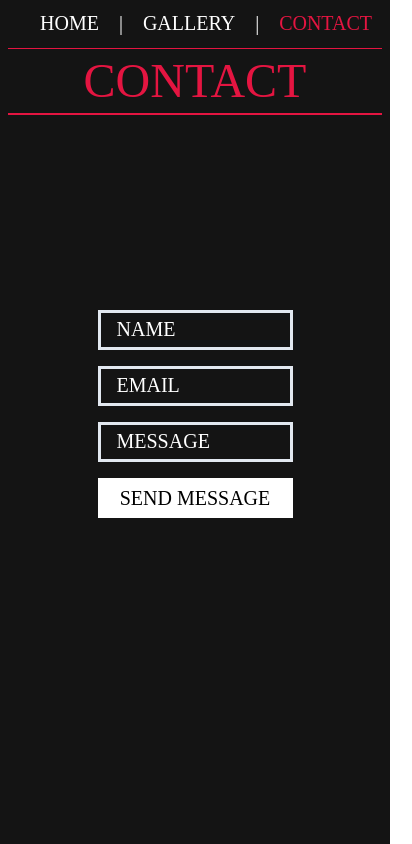
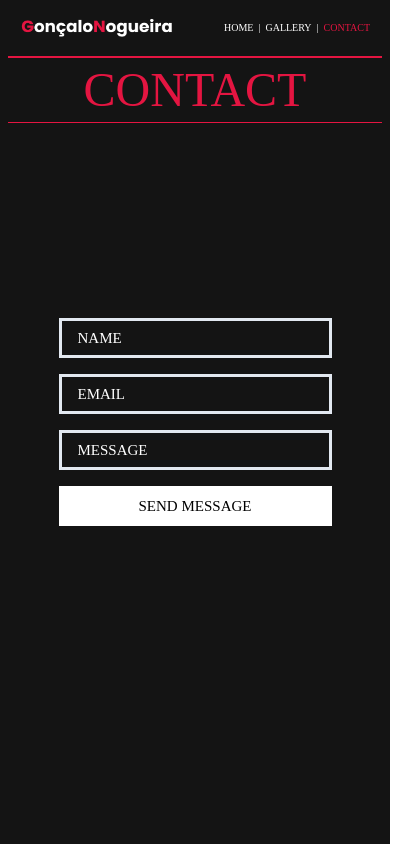
Before and after one commit to nogElBoss/galerydemo, a Next.js app: page /contact in a window 390 px wide. Shown: the whole page, 412 px wide, since content can reach past the window. Built offline with nearby package versions, Linux system fonts and the light colour scheme.

Commit message:
mobile corrigido

```diff
--- a/components/atoms/button.tsx
+++ b/components/atoms/button.tsx
@@ -10,7 +10,7 @@ function Buttons({ label, width }: ButtonType) {
         <Button
             fontFamily="Bodoni MT"
             fontWeight="light"
-            fontSize="20px"
+            fontSize={{ base: '15px', md: '20px', lg: '25px' }}
             minW="60px"
             borderRadius={0}
             color="black"
--- a/components/atoms/input.tsx
+++ b/components/atoms/input.tsx
@@ -15,7 +15,7 @@ function Inputs({ width, color, placeholder, type, margin }: InputType) {
         <Input
             fontFamily="Bodoni MT"
             fontWeight="light"
-            fontSize="20px"
+            fontSize={{ base: '15px', md: '20px', lg: '25px' }}
             mb={margin}
             type={type}
             minW="100px"
--- a/components/atoms/mainTitle.tsx
+++ b/components/atoms/mainTitle.tsx
@@ -9,7 +9,7 @@ function MainTitle({ text }: MainTitleType) {
         <Heading
             fontFamily="Bodoni MT"
             color='#e41541'
-            fontSize="9rem"
+            fontSize={{ base: '3.5rem', md: '7rem', lg: '9rem' }}
             fontWeight="light"
         >
             {text}
--- a/components/atoms/text.tsx
+++ b/components/atoms/text.tsx
@@ -11,7 +11,7 @@ function Texts({ color, text }: TextType) {
         <Text
             fontFamily="Bodoni MT"
             color={color}
-            fontSize="20px"
+            fontSize={{ base: '10px', md: '24px', lg: '30px' }}
             fontWeight="light"
 
         >
--- a/components/molecules/nav.tsx
+++ b/components/molecules/nav.tsx
@@ -3,25 +3,25 @@ import Links from '../atoms/link'
 import Texts from '../atoms/text'
 
 type HeaderType = {
-    pr: string
+    pr: {}
     active: string
 }
 
 function Nav({ pr, active }: HeaderType) {
     if (active == "home") {
         return (
-            <HStack spacing='20px' pr={pr}>
+            <HStack spacing={{ base: '5px', md: '20px', lg: '25px' }} pr={pr}>
                 <Links color='#e41541' text="HOME" href='/' />
                 <Texts color="white" text="|" />
                 <Links color="white" text="GALLERY" href='/gallery' />
                 <Texts color="white" text="|" />
                 <Links color="white" text="CONTACT" href='/contact' />
-            </HStack>
+            </HStack >
         )
     }
     if (active == "contact") {
         return (
-            <HStack spacing='20px' pr={pr}>
+            <HStack spacing={{ base: '5px', md: '20px', lg: '25px' }} pr={pr}>
                 <Links color='white' text="HOME" href='/' />
                 <Texts color="white" text="|" />
                 <Links color="white" text="GALLERY" href='/gallery' />
@@ -32,7 +32,7 @@ function Nav({ pr, active }: HeaderType) {
     }
     else {
         return (
-            <HStack spacing='20px' pr={pr}>
+            <HStack spacing={{ base: '5px', md: '20px', lg: '25px' }} pr={pr}>
                 <Links color='white' text="HOME" href='/' />
                 <Texts color="white" text="|" />
                 <Links color='#e41541' text="GALLERY" href='/gallery' />
--- a/components/organisms/header.tsx
+++ b/components/organisms/header.tsx
@@ -9,11 +9,11 @@ type HeaderType = {
 function Headers({ pt, active }: HeaderType) {
     return (
         <Flex pt={pt}>
-            <Box pl="10">
+            <Box pl={{ base: '5', md: '12', lg: '15' }}>
                 <Image src='/images/logo.png' w={200} />
             </Box>
-            <Spacer />
-            <Nav active={active} pr='10' />
+            <Spacer minW={{ base: '50px', md: '0px', lg: '0px' }} />
+            <Nav active={active} pr={{ base: '5', md: '12', lg: '15' }} />
         </Flex>
     )
 
--- a/pages/contact.tsx
+++ b/pages/contact.tsx
@@ -14,7 +14,7 @@ function Contact() {
                 <Box width="96vw" height="2px" backgroundColor='#e41541'>
                 </Box>
                 <Flex height="100vh" w="100vw" alignItems="center" justifyContent="center">
-                    <Flex direction="column" w="50vw">
+                    <Flex direction="column" w={{ base: '70vw', md: '50vw', lg: '50vw' }}>
                         <Forms margin="4" />
                     </Flex>
                 </Flex>
--- a/pages/gallery.tsx
+++ b/pages/gallery.tsx
@@ -5,7 +5,7 @@ import Galleries from "../components/organisms/gallery";
 
 function Gallery() {
     return (
-        <Box minHeight="100vh" minWidth="100vw" bgColor="blackAlpha.900">
+        <Box minHeight="100%" minWidth="100%" bgColor="blackAlpha.900">
             <Headers active="gallery" pt="2" />
             <Flex width="100vw" alignItems="center" flexDirection="column" >
                 <Box width="96vw" height="2px" backgroundColor='#e41541' mt="10px">
```
Also changed, not shown: pages/index.tsx (+5 -2 lines).
